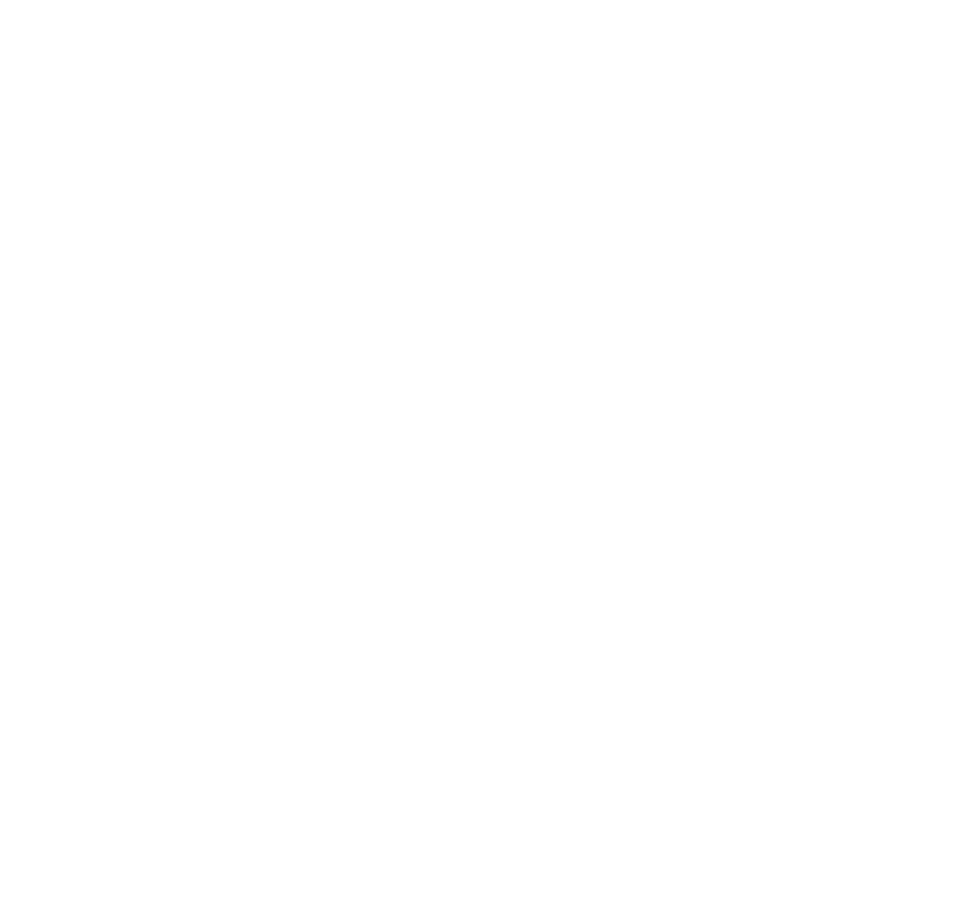
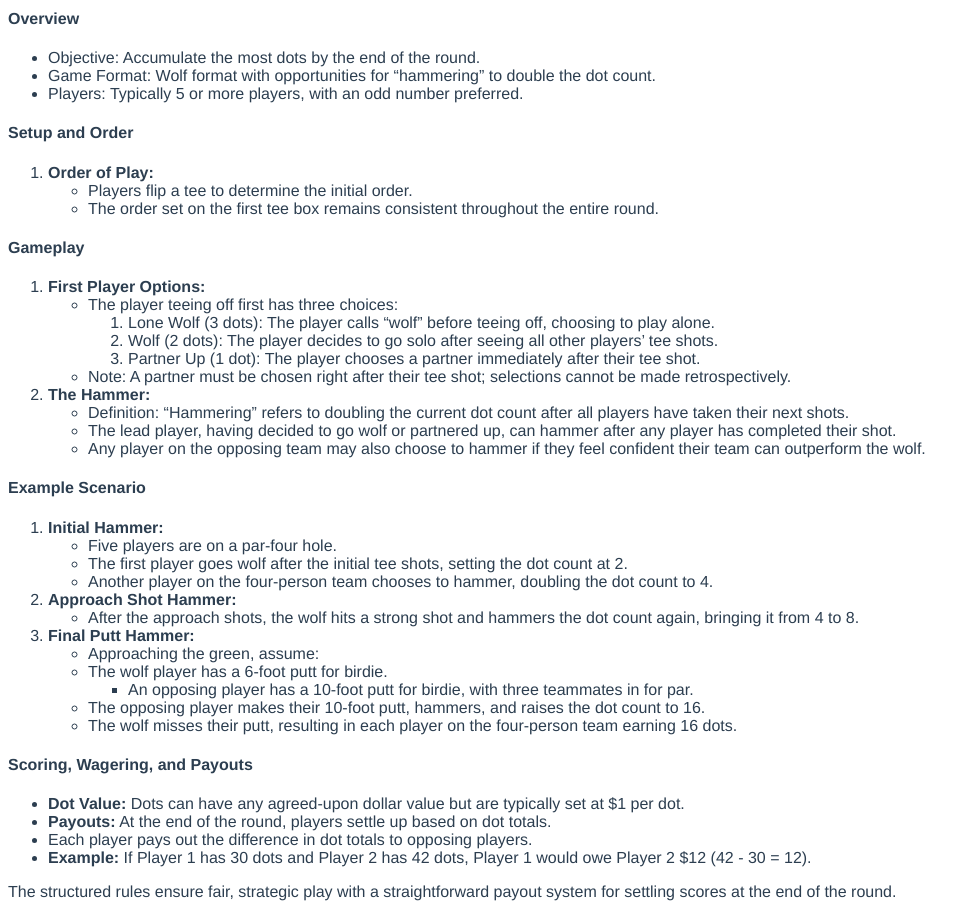
Before and after one commit to settleupgolf/web-ui, a Vue app: page / in a window 1280 px wide. Shown: the part 1180-2097 px from the top of the page, without its empty margins (0-980 px from the left). Before the commit the page ends 1136 px from the top, so only its background shows below. Built offline with nearby package versions, Linux system fonts and the light colour scheme; a web font is replaced by a local one.

Commit message:
add DDs rules

```diff
--- a/src/components/HelloWorld.vue
+++ b/src/components/HelloWorld.vue
@@ -33,6 +33,7 @@
 				</table>
 			</div>
 		</div>
+		<Rules />
 	</div>
 </template>
 
@@ -43,11 +44,13 @@ import { calculate } from '@/lib/payout';
 
 import Scores from '@/components/Scores';
 import Stakes from '@/components/Stakes';
+import Rules from '@/components/Rules';
 
 export default {
 	name: 'Home',
 	components: {
 		Button,
+		Rules,
 		Scores,
 		Stakes,
 	},
--- /dev/null
+++ b/src/components/Rules.vue
@@ -0,0 +1,148 @@
+<template>
+	<h3>Hammer: Official Game Rules Overview</h3>
+	<h4>Overview</h4>
+	<ul>
+		<li>Objective: Accumulate the most dots by the end of the round.</li>
+		<li>
+			Game Format: Wolf format with opportunities for “hammering” to double the
+			dot count.
+		</li>
+		<li>Players: Typically 5 or more players, with an odd number preferred.</li>
+	</ul>
+	<h4>Setup and Order</h4>
+	<ol>
+		<li>
+			<strong>Order of Play:</strong>
+			<ul>
+				<li>Players flip a tee to determine the initial order.</li>
+				<li>
+					The order set on the first tee box remains consistent throughout the
+					entire round.
+				</li>
+			</ul>
+		</li>
+	</ol>
+	<h4>Gameplay</h4>
+	<ol>
+		<li>
+			<strong>First Player Options:</strong>
+			<ul>
+				<li>
+					The player teeing off first has three choices:
+					<ol>
+						<li>
+							Lone Wolf (3 dots): The player calls “wolf” before teeing off,
+							choosing to play alone.
+						</li>
+						<li>
+							Wolf (2 dots): The player decides to go solo after seeing all
+							other players’ tee shots.
+						</li>
+						<li>
+							Partner Up (1 dot): The player chooses a partner immediately after
+							their tee shot.
+						</li>
+					</ol>
+				</li>
+				<li>
+					Note: A partner must be chosen right after their tee shot; selections
+					cannot be made retrospectively.
+				</li>
+			</ul>
+		</li>
+		<li>
+			<strong>The Hammer:</strong>
+			<ul>
+				<li>
+					Definition: “Hammering” refers to doubling the current dot count after
+					all players have taken their next shots.
+				</li>
+				<li>
+					The lead player, having decided to go wolf or partnered up, can hammer
+					after any player has completed their shot.
+				</li>
+				<li>
+					Any player on the opposing team may also choose to hammer if they feel
+					confident their team can outperform the wolf.
+				</li>
+			</ul>
+		</li>
+	</ol>
+	<h4>Example Scenario</h4>
+	<ol>
+		<li>
+			<strong>Initial Hammer:</strong>
+			<ul>
+				<li>Five players are on a par-four hole.</li>
+				<li>
+					The first player goes wolf after the initial tee shots, setting the
+					dot count at 2.
+				</li>
+				<li>
+					Another player on the four-person team chooses to hammer, doubling the
+					dot count to 4.
+				</li>
+			</ul>
+		</li>
+		<li>
+			<strong>Approach Shot Hammer:</strong>
+			<ul>
+				<li>
+					After the approach shots, the wolf hits a strong shot and hammers the
+					dot count again, bringing it from 4 to 8.
+				</li>
+			</ul>
+		</li>
+		<li>
+			<strong>Final Putt Hammer:</strong>
+			<ul>
+				<li>Approaching the green, assume:</li>
+				<li>
+					The wolf player has a 6-foot putt for birdie.
+					<ul>
+						<li>
+							An opposing player has a 10-foot putt for birdie, with three
+							teammates in for par.
+						</li>
+					</ul>
+				</li>
+				<li>
+					The opposing player makes their 10-foot putt, hammers, and raises the
+					dot count to 16.
+				</li>
+				<li>
+					The wolf misses their putt, resulting in each player on the
+					four-person team earning 16 dots.
+				</li>
+			</ul>
+		</li>
+	</ol>
+	<h4>Scoring, Wagering, and Payouts</h4>
+	<ul>
+		<li>
+			<strong>Dot Value:</strong> Dots can have any agreed-upon dollar value but
+			are typically set at $1 per dot.
+		</li>
+		<li>
+			<strong>Payouts:</strong> At the end of the round, players settle up based
+			on dot totals.
+		</li>
+		<li>
+			Each player pays out the difference in dot totals to opposing players.
+		</li>
+		<li>
+			<strong>Example:</strong> If Player 1 has 30 dots and Player 2 has 42
+			dots, Player 1 would owe Player 2 $12 (42 - 30 = 12).
+		</li>
+	</ul>
+	<p>
+		The structured rules ensure fair, strategic play with a straightforward
+		payout system for settling scores at the end of the round.
+	</p>
+</template>
+
+<script>
+export default {
+	name: 'Rules',
+};
+</script>
```
